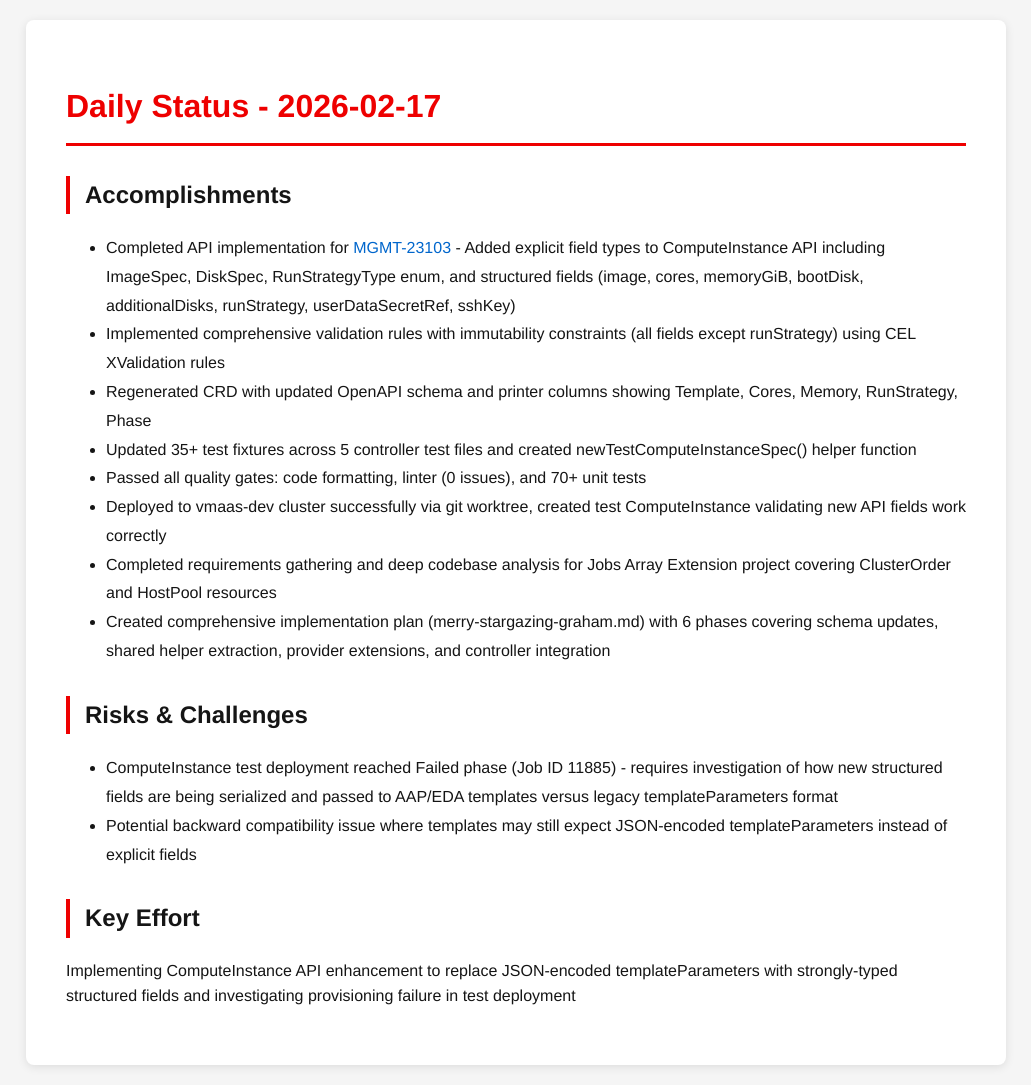
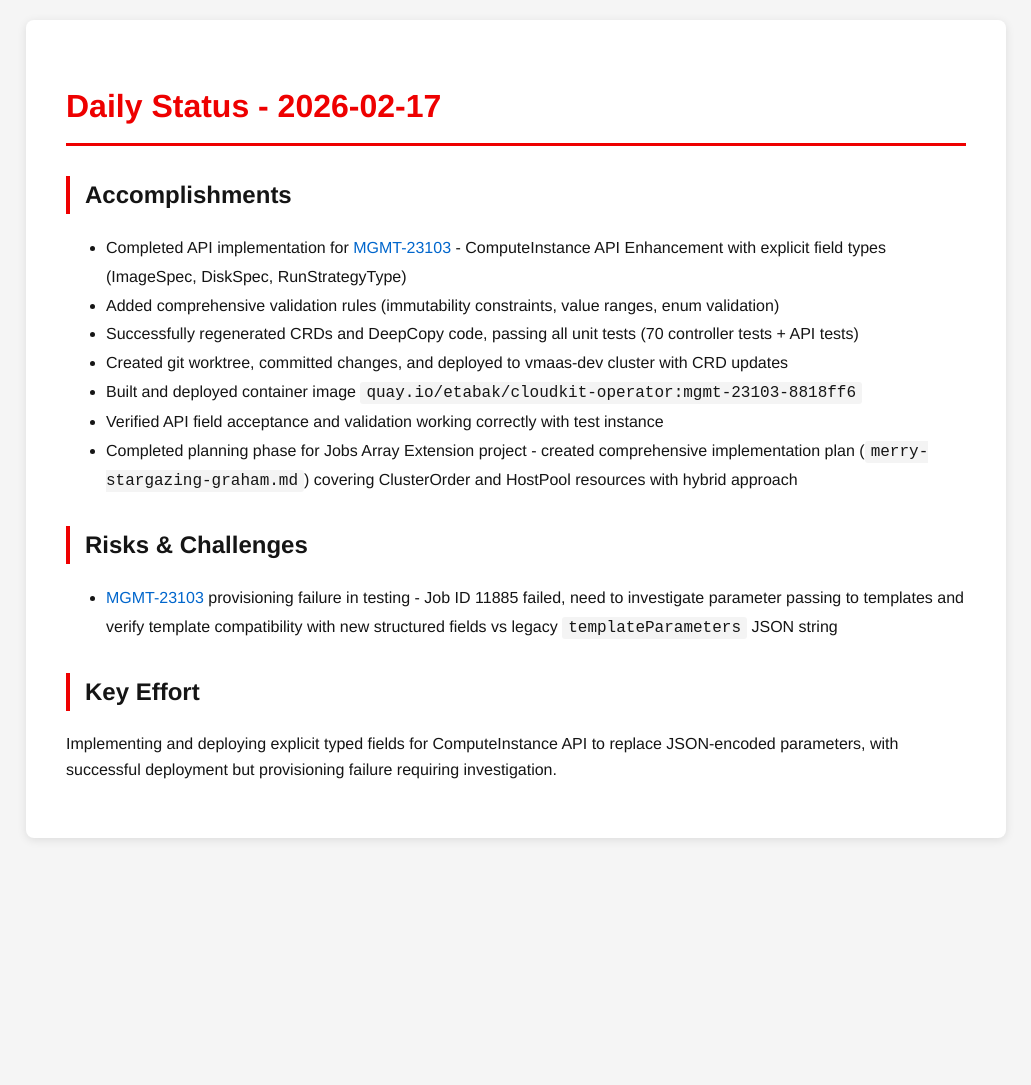
Before and after one commit to tzvatot/daily-status, a Jekyll site: the page built from 2026-02-17.md, in a window 1280 px wide. Shown: the whole page, without its empty margins (124-1155 px from the left). Built offline with Jekyll 4.4.1, drawn with Linux system fonts in a browser that asks for light colours; after the commit the page ends 900 px from its top, so only the background shows below that.

Commit message:
Daily status update - 2026-02-17

```diff
--- a/2026-02-17.md
+++ b/2026-02-17.md
@@ -7,18 +7,16 @@ date: 2026-02-17
 # Daily Status - 2026-02-17
 
 ## Accomplishments
-- Completed API implementation for [MGMT-23103](https://issues.redhat.com/browse/MGMT-23103) - Added explicit field types to ComputeInstance API including ImageSpec, DiskSpec, RunStrategyType enum, and structured fields (image, cores, memoryGiB, bootDisk, additionalDisks, runStrategy, userDataSecretRef, sshKey)
-- Implemented comprehensive validation rules with immutability constraints (all fields except runStrategy) using CEL XValidation rules
-- Regenerated CRD with updated OpenAPI schema and printer columns showing Template, Cores, Memory, RunStrategy, Phase
-- Updated 35+ test fixtures across 5 controller test files and created newTestComputeInstanceSpec() helper function
-- Passed all quality gates: code formatting, linter (0 issues), and 70+ unit tests
-- Deployed to vmaas-dev cluster successfully via git worktree, created test ComputeInstance validating new API fields work correctly
-- Completed requirements gathering and deep codebase analysis for Jobs Array Extension project covering ClusterOrder and HostPool resources
-- Created comprehensive implementation plan (merry-stargazing-graham.md) with 6 phases covering schema updates, shared helper extraction, provider extensions, and controller integration
+- Completed API implementation for [MGMT-23103](https://issues.redhat.com/browse/MGMT-23103) - ComputeInstance API Enhancement with explicit field types (ImageSpec, DiskSpec, RunStrategyType)
+- Added comprehensive validation rules (immutability constraints, value ranges, enum validation)
+- Successfully regenerated CRDs and DeepCopy code, passing all unit tests (70 controller tests + API tests)
+- Created git worktree, committed changes, and deployed to vmaas-dev cluster with CRD updates
+- Built and deployed container image `quay.io/etabak/cloudkit-operator:mgmt-23103-8818ff6`
+- Verified API field acceptance and validation working correctly with test instance
+- Completed planning phase for Jobs Array Extension project - created comprehensive implementation plan (`merry-stargazing-graham.md`) covering ClusterOrder and HostPool resources with hybrid approach
 
 ## Risks & Challenges
-- ComputeInstance test deployment reached Failed phase (Job ID 11885) - requires investigation of how new structured fields are being serialized and passed to AAP/EDA templates versus legacy templateParameters format
-- Potential backward compatibility issue where templates may still expect JSON-encoded templateParameters instead of explicit fields
+- [MGMT-23103](https://issues.redhat.com/browse/MGMT-23103) provisioning failure in testing - Job ID 11885 failed, need to investigate parameter passing to templates and verify template compatibility with new structured fields vs legacy `templateParameters` JSON string
 
 ## Key Effort
-Implementing ComputeInstance API enhancement to replace JSON-encoded templateParameters with strongly-typed structured fields and investigating provisioning failure in test deployment
+Implementing and deploying explicit typed fields for ComputeInstance API to replace JSON-encoded parameters, with successful deployment but provisioning failure requiring investigation.
```
